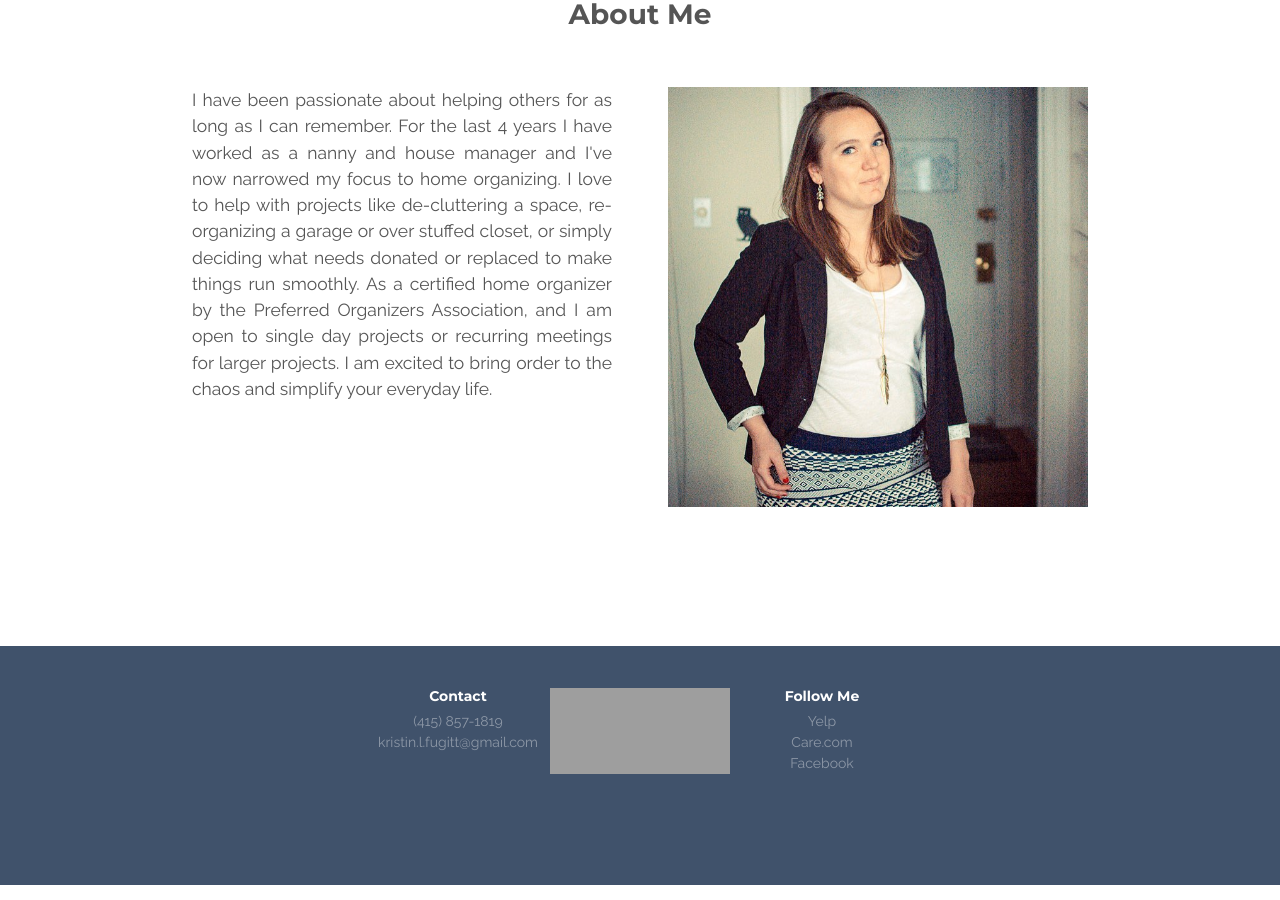
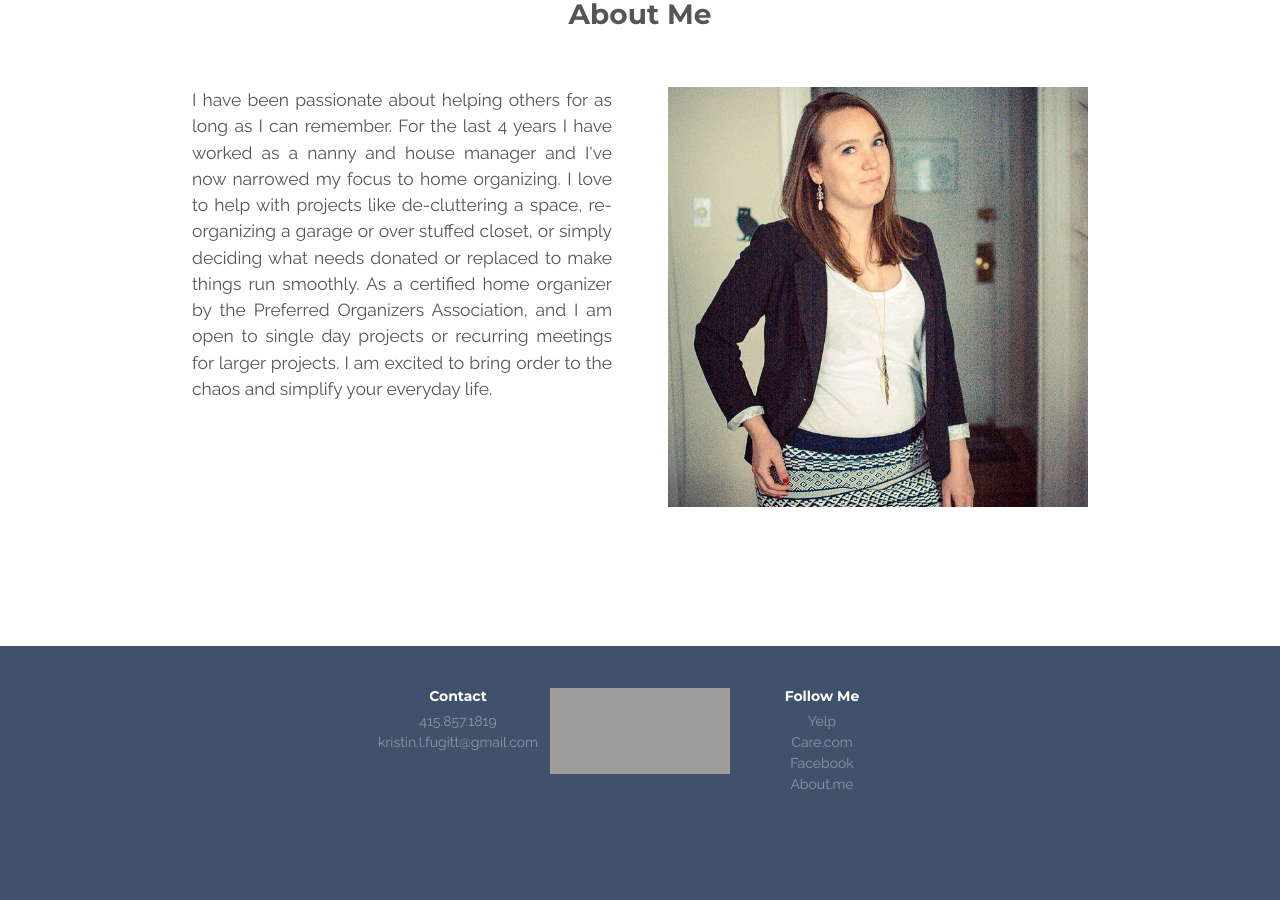
Before and after one commit to phil-monroe/sfstressless.com, a Jekyll site: the page built from index.html, in a window 1280 px wide and 900 px high, scrolled down 1505 px. Built offline with Jekyll 4.4.1, drawn with Linux system fonts in a browser that asks for light colours; nearby versions of some CDN libraries; grey boxes are pictures that could not be loaded.

Commit message:
add to footer

```diff
--- a/_includes/footer.html
+++ b/_includes/footer.html
@@ -3,7 +3,7 @@
   <div class="footer-links">
     <ul>
       <li><h3>Contact</h3></li>
-      <li>(415) 857-1819</li>
+      <li>415.857.1819</li>
       <li>kristin.l.fugitt@gmail.com</li>
     </ul>
 
@@ -17,6 +17,7 @@
       <li><a href="http://www.yelp.com/biz/sf-stress-less-san-francisco">Yelp</a></li>
       <li><a href="https://www.care.com/p/kristinf1476/cg">Care.com</a></li>
       <li><a href="https://www.facebook.com/StressLessSanFrancisco">Facebook</a></li>
+      <li><a href="https://about.me/kristinfugitt">About.me</a></li>
     </ul>
   </div>
 </footer>
```
